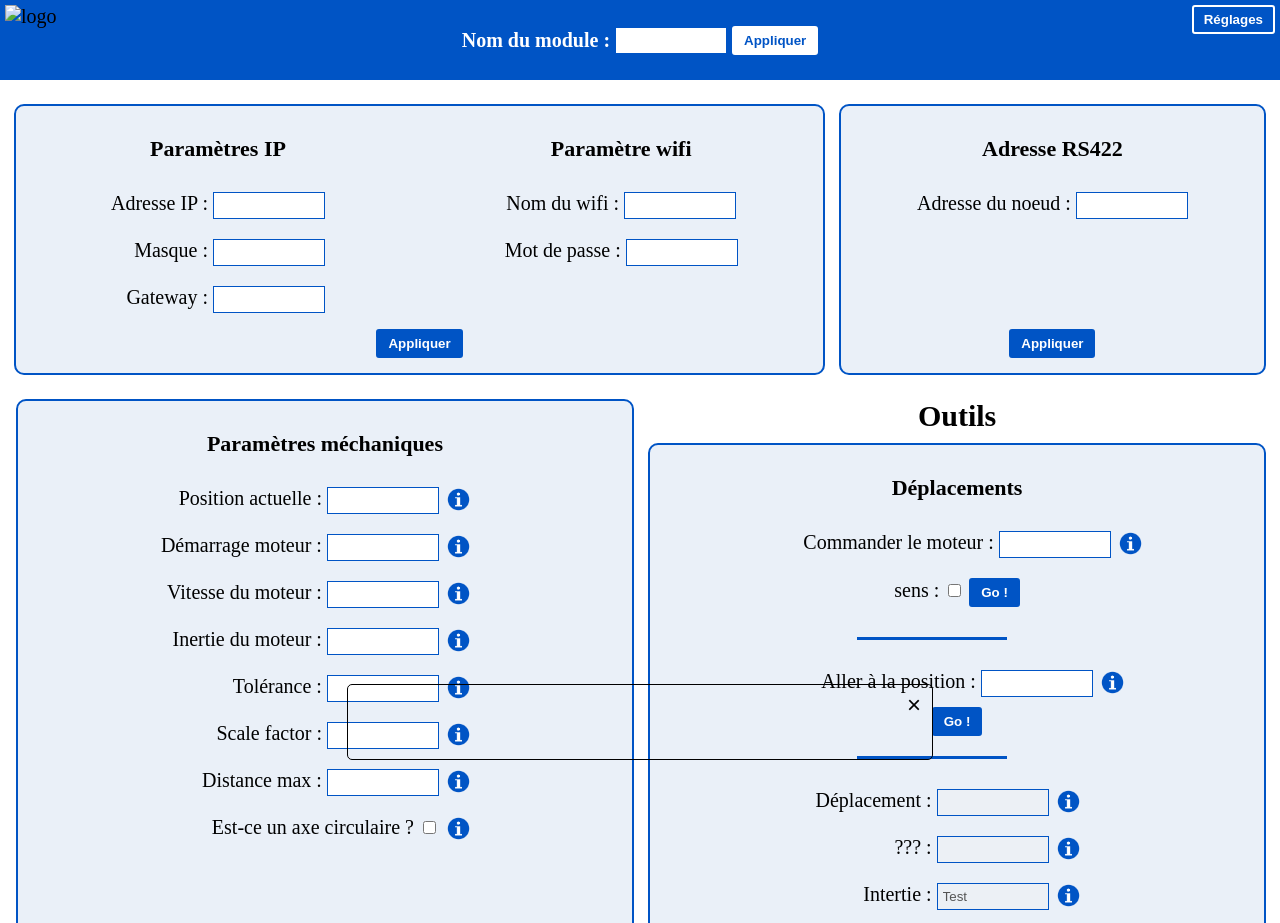
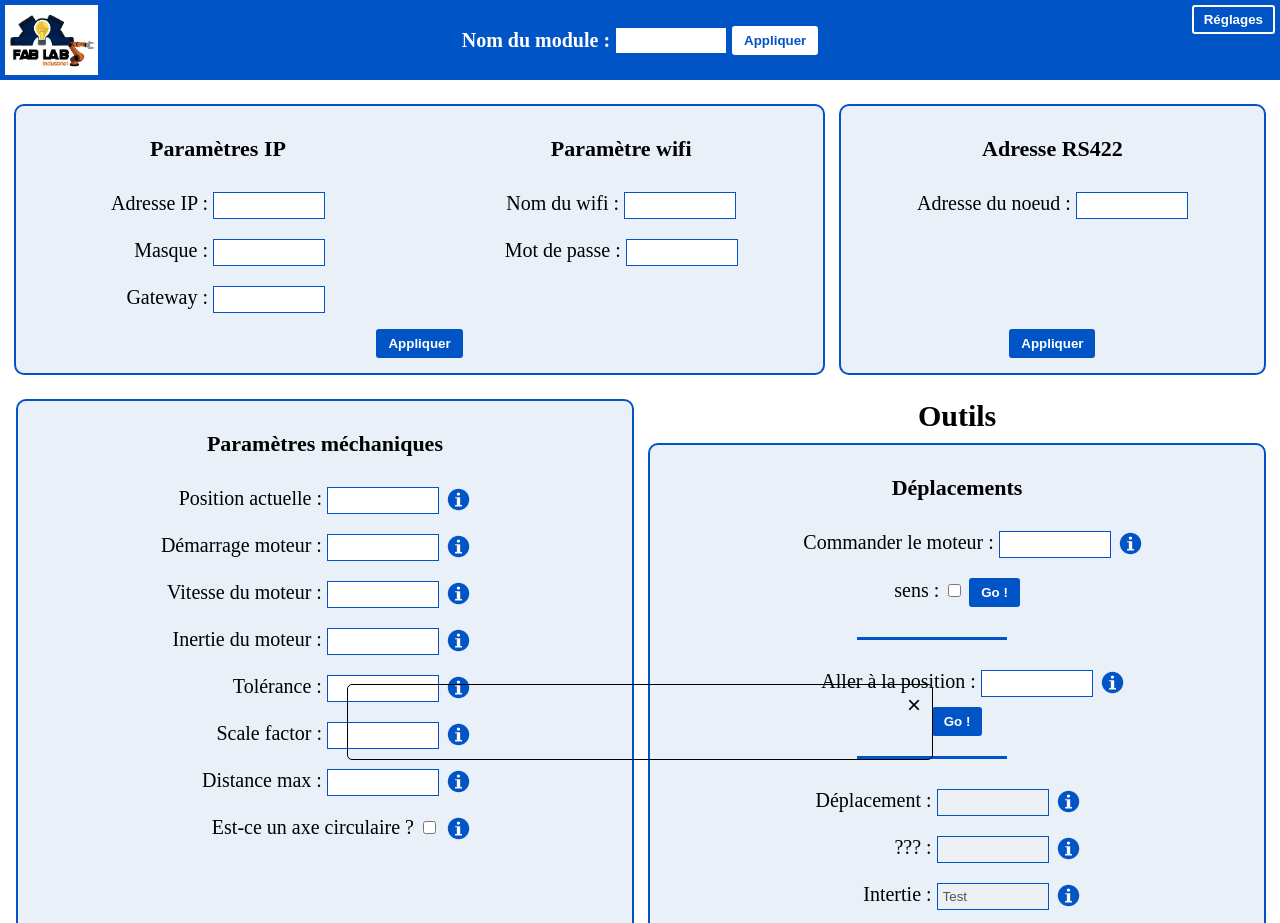
Before and after one commit to VraiGamin/ServeurESP32, a plain HTML site: page index.html in a window 1280 px wide. Shown: the top 923 px of the page. Drawn offline with Linux system fonts and the light colour scheme.

Commit message:
favicon+logo_fablab displayed

```diff
--- a/index.html
+++ b/index.html
@@ -4,14 +4,14 @@
     <meta charset="UTF-8">
     <meta name="viewport" content="width=device-width, initial-scale=1.0">
 	<link rel="stylesheet" type="text/css" href="my-style.css">
-    <link rel="icon" href="img/favicon-16x16.png">
+    <link rel="icon" href="imgs/favicon-16x16.png">
     <title>Serveur ESP32</title>
     <!-- script(s) -->
     <script type="text/javascript" src="my-script.js" defer></script>
 </head>
 <body onload="indexOnloadfunction()" onbeforeunload="indexunloadfunction()">
     <div id="top">
-        <img src="imgss/fablab.png" id="logo" alt="logo">
+        <img src="imgs/fablab.png" id="logo" alt="logo">
         <span>Nom du module :</span>
         <input type="text" id="moduleName" maxlength="20">
         <button class="btn light" onclick="changeModuleName()">Appliquer</button>
```
